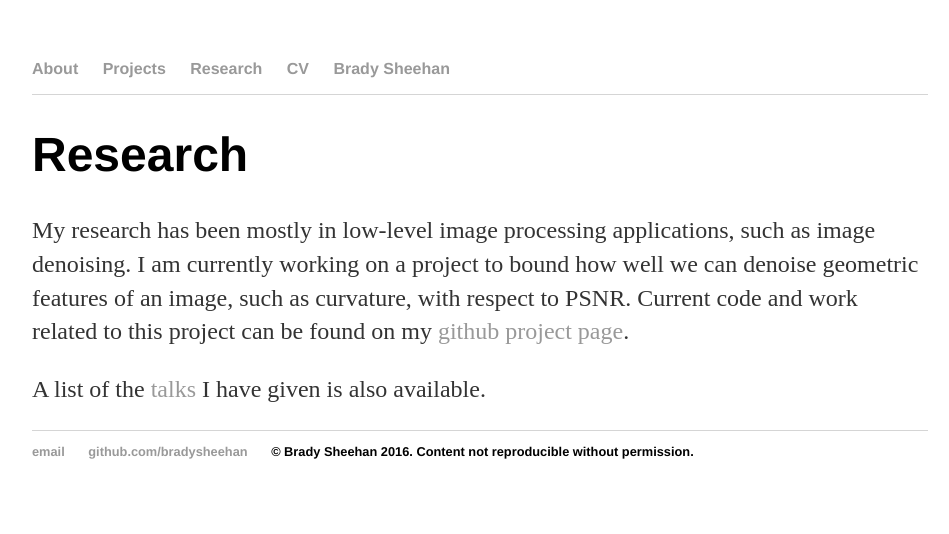
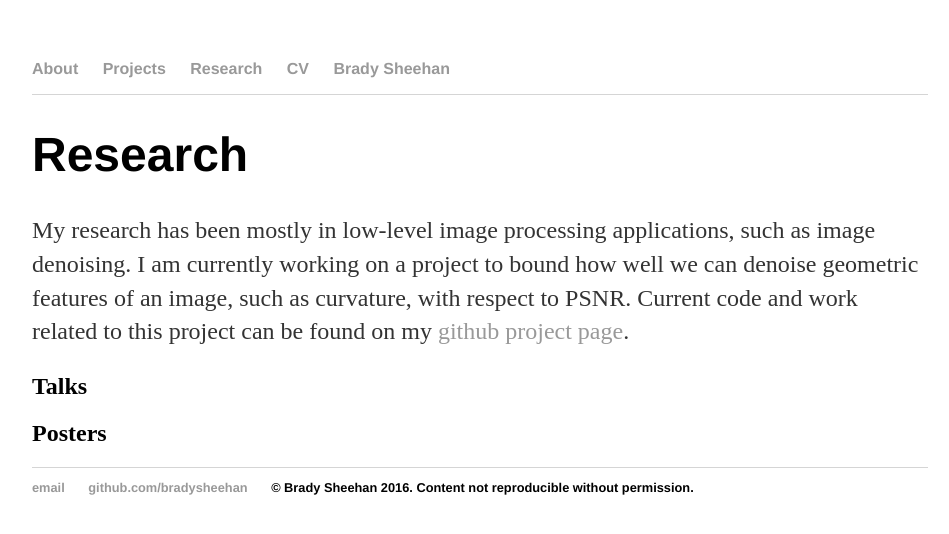
Before and after one commit to BradySheehan/bradysheehan, a Jekyll site: the page built from research/index.html, in a window 1280 px wide. Shown: the top 534 px of the page, without its empty margins (160-1109 px from the left). Built offline with Jekyll 4.4.1, drawn with Linux system fonts in a browser that asks for light colours.

Commit message:
more updates..

````diff
--- a/_config.yml
+++ b/_config.yml
@@ -10,6 +10,7 @@ url: https://bradysheehan.github.io
 #```
 gems:
   - jekyll-sitemap
+  - jekyll-seo-tag #https://help.github.com/articles/search-engine-optimization-for-github-pages/
 
 defaults:
 -
--- a/_layouts/default.html
+++ b/_layouts/default.html
@@ -13,7 +13,7 @@
 		        	<li><a href="/projects">Projects</a></li>
 		        	<li><a href="/research">Research</a></li>
 	        		<li><a href="/cv">CV</a></li>
-	        		<!-- <li><a href="/blog">Blog</a></li> -->
+	        		<!-- <li><a href="/blog">Articles</a></li> -->
 	        		<li><a href="/">Brady Sheehan</a></li>
 	    		</ul>
 			</nav>
--- a/research/index.html
+++ b/research/index.html
@@ -7,5 +7,8 @@ layout: default
   <p>My research has been mostly in low-level image processing applications, such as image denoising. I am currently working on a project to
   bound how well we can denoise geometric features of an image, such as curvature, with respect to PSNR. Current code and work related to this project can be found on my <a href="https://github.com/BradySheehan/optimality_experiment">github project page</a>.</p>
 
-  <p>A list of the <a href="../talks/">talks</a> I have given is also available.</p>
+<h2>Talks</h2>
+
+<h2>Posters</h2>
+
 </div>
````
